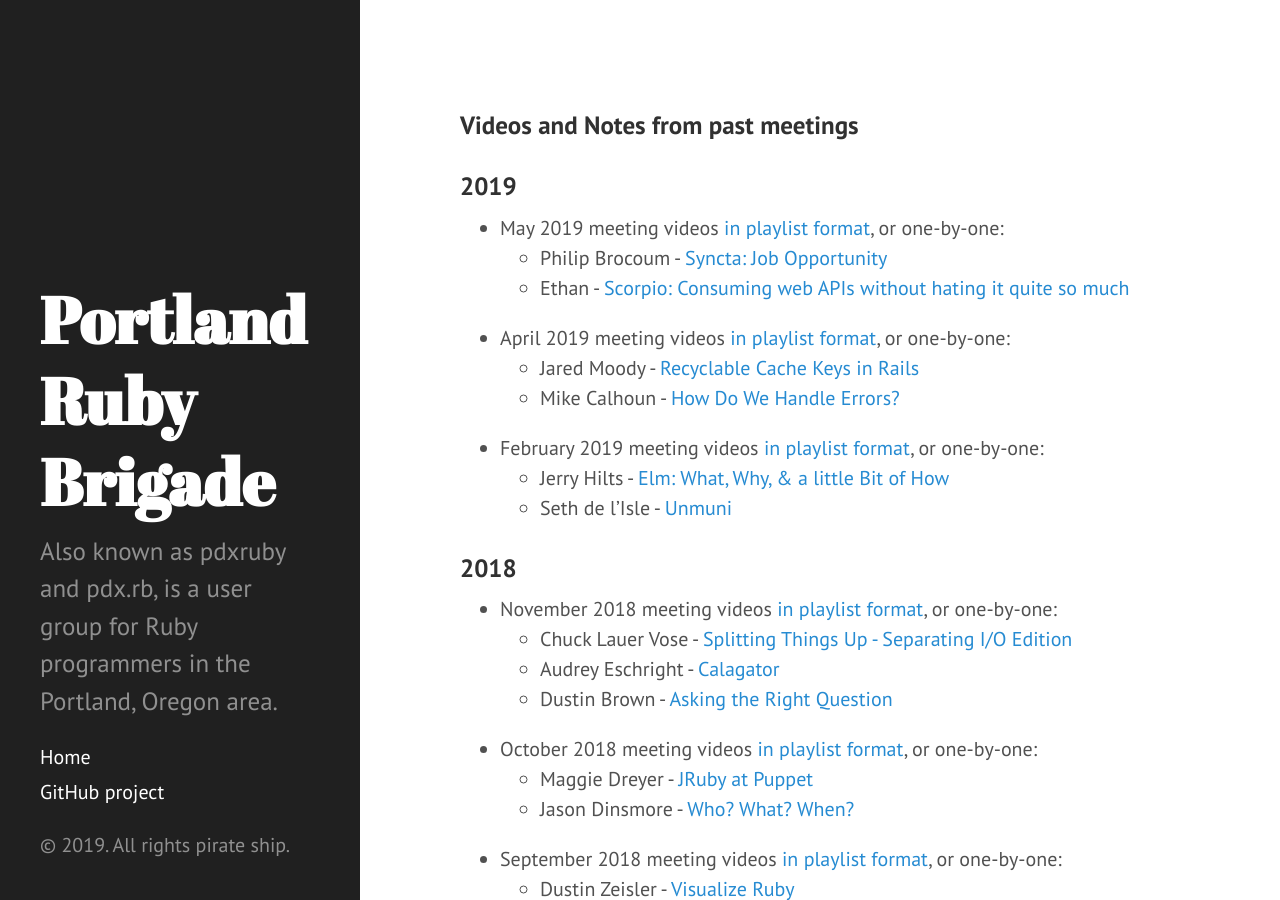
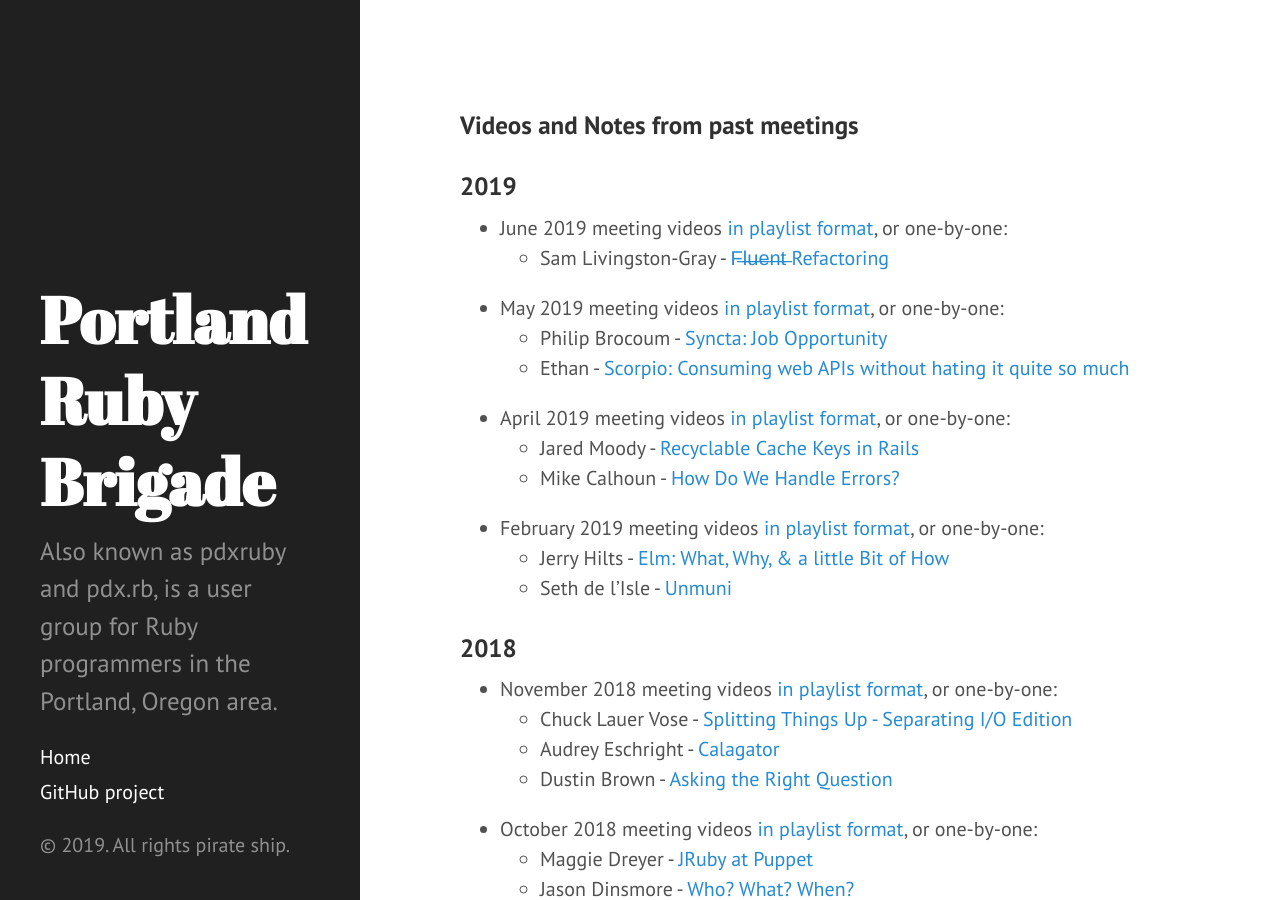
Before and after one commit to pdxruby/pdxruby.github.io, a Jekyll site: the page built from past-meetings.md, in a window 1280 px wide and 900 px high. Built offline with Jekyll 4.4.1, drawn with Linux system fonts in a browser that asks for light colours.

Commit message:
Add links for June video

```diff
--- a/past-meetings.md
+++ b/past-meetings.md
@@ -5,6 +5,9 @@ title: Past Meetings
 ### Videos and Notes from past meetings
 
 ### 2019
+- June 2019 meeting videos [in playlist format](https://www.youtube.com/playlist?list=PLw_tewW7y2HunuQ0hwF3_xRzmFErNrmXu), or one-by-one:
+    - Sam Livingston-Gray - [F̶l̶u̶e̶n̶t̶ Refactoring](https://youtu.be/v3vflogQCLc)
+
 - May 2019 meeting videos [in playlist format](https://www.youtube.com/playlist?list=PLw_tewW7y2HvepMcTJqSXhYQmTNp1nA9f), or one-by-one:
     - Philip Brocoum - [Syncta: Job Opportunity](https://youtu.be/twZOE3qH4Qc)
     - Ethan - [Scorpio: Consuming web APIs without hating it quite so much ](https://youtu.be/dN23gDA0ATE)
```
